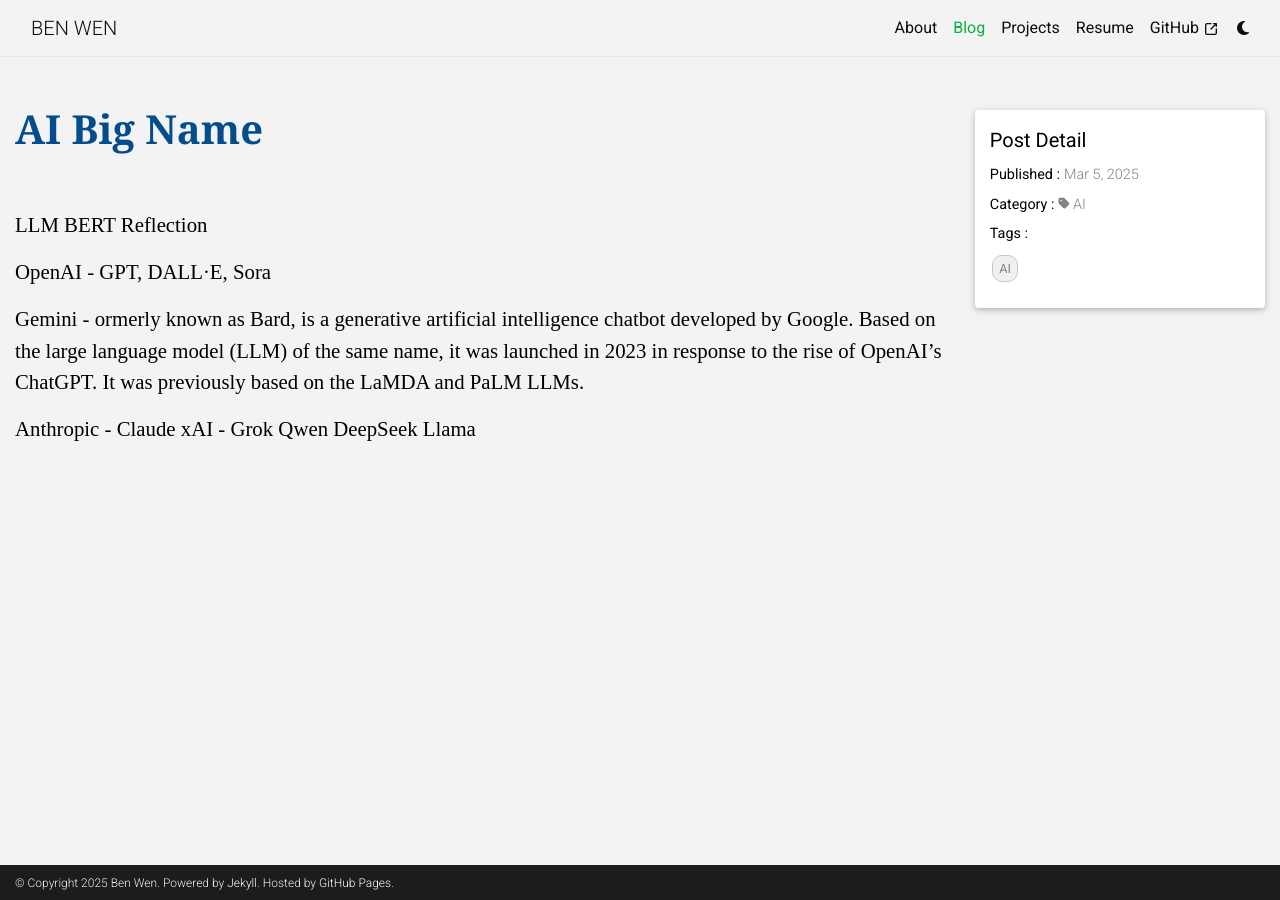
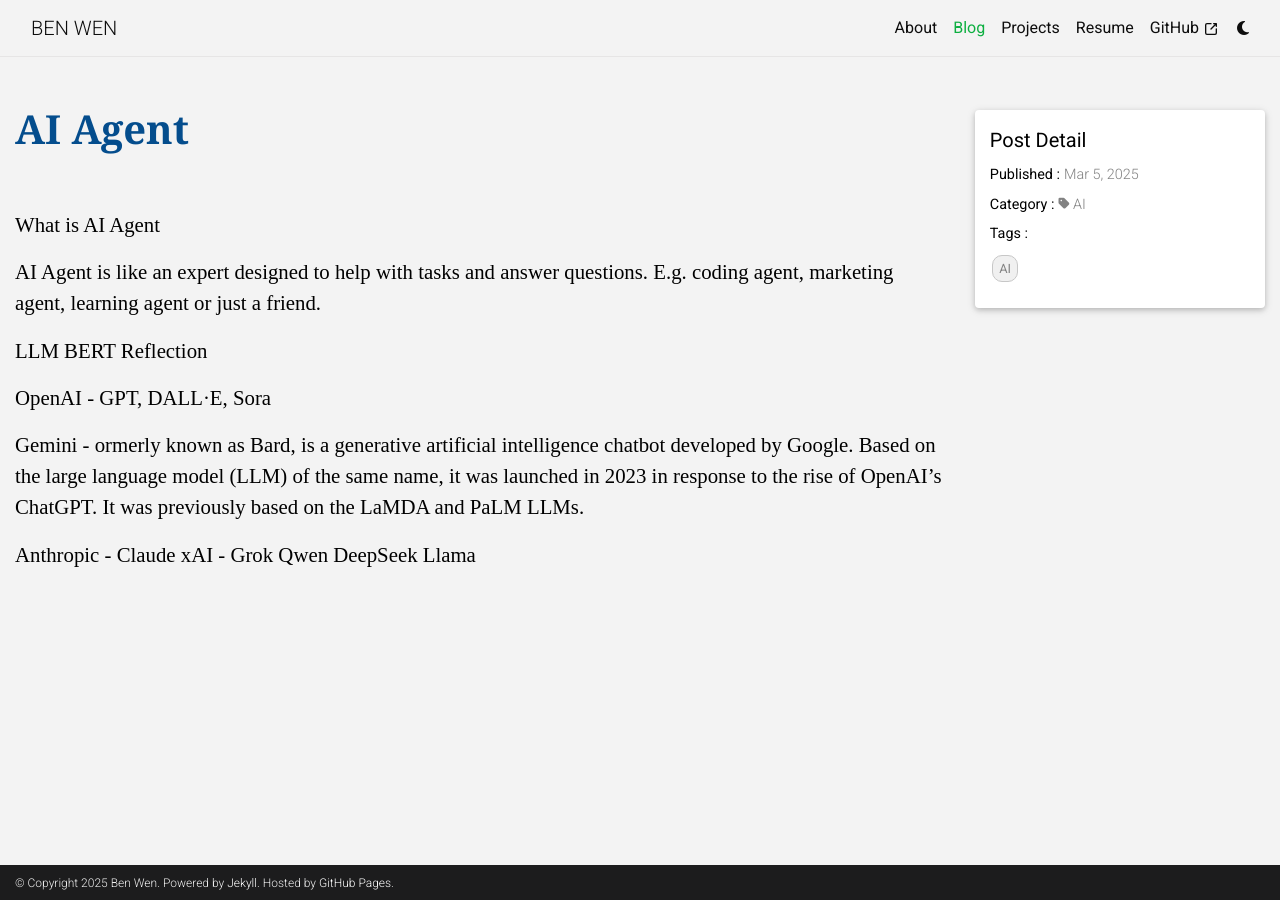
Before and after one commit to benwzj/benwzj.github.io, a Jekyll site: the page built from _posts/2025-03-05-ai-agent.md, in a window 1280 px wide. Built offline with Jekyll 4.4.1, drawn with Linux system fonts in a browser that asks for light colours; comment, search, counter and statistics services are not loaded.

Commit message:
begin my AI journey

```diff
--- a/_posts/2025-03-05-ai-what.md
+++ b/_posts/2025-03-05-ai-agent.md
@@ -1,10 +1,16 @@
 ---
 layout: post
-title: AI Big Name
+title: AI Agent
 date: 2025-03-05
 categories: AI
 tags: AI
 ---
+
+What is AI Agent
+
+AI Agent is like an expert designed to help with tasks and answer questions. E.g. coding agent, marketing agent, learning agent or just a friend.
+
+
 
 
 LLM
```
